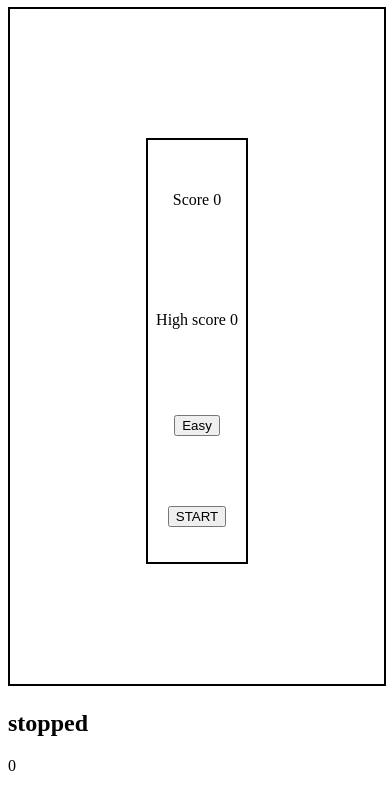
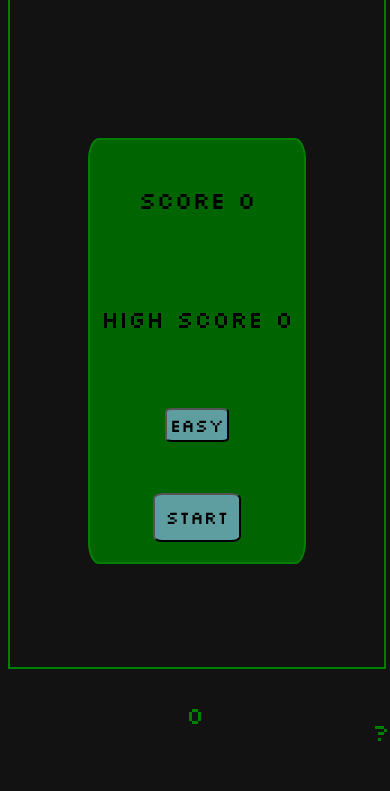
Before and after one commit to gergo-botragyi/gravity-game, a plain HTML site: page gravitacio.html in a window 390 px wide. Shown: the part 73-864 px from the top of the page. Drawn offline with Linux system fonts and the light colour scheme.

Commit message:
added css, animations and random starting movement

```diff
--- a/gravitacio.html
+++ b/gravitacio.html
@@ -4,6 +4,7 @@
     <meta charset="UTF-8" />
     <meta http-equiv="X-UA-Compatible" content="IE=edge" />
     <meta name="viewport" content="width=device-width, initial-scale=1.0" />
+    <link href="https://fonts.googleapis.com/css2?family=Silkscreen&display=swap" rel="stylesheet">
     <title>Gravitációs szimuláció</title>
 
     <link rel="stylesheet" href="style.css" />
@@ -18,10 +19,7 @@
 
       <svg width="96vw" height="80vh" id="vaszon"></svg>
 
-
-      <h2 id="winlose">stopped</h2>
-
-      <p><span id="score">0</span></p>
+      <p id="scoreholder"><span id="score">0</span></p>
     </div>
 
     <div id="floater">
@@ -41,5 +39,7 @@
       <button type="button" id="startbtn">START</button>
     </div>
 
+    <div id="help"><p>?</p></div>
+
   </body>
 </html>
--- a/script.js
+++ b/script.js
@@ -2,6 +2,7 @@ const container = vaszon.getBoundingClientRect();
 let counter;
 let hs = 0;
 let dif = "Easy";
+let directions = [-1.5,1.5];
 
 // SZIMULÁCIÓHOZ HASZNÁLT VÁLTOZÓK DEKLARÁCIÓJA
 
@@ -9,7 +10,9 @@ let galaxis = new Galaxis("Kistejút")
 let napocska;
 
 function inicializalas(){
-    napocska = new Egitest("Nap", 100, new Vektor(container.width/2, container.height/2), new Vektor(1, 1), "#FF0000", "#000000", galaxis);
+    let xdir = directions[Math.floor(Math.random()*directions.length)];
+    let ydir = directions[Math.floor(Math.random()*directions.length)];
+    napocska = new Egitest("Nap", 100, new Vektor(container.width/2, container.height/2), new Vektor(xdir, ydir), "#FF0000", "#000000", galaxis);
     vaszon.appendChild(napocska.svgobject);
 }
 
@@ -45,8 +48,10 @@ function update() {
     }
 }
 
+help.addEventListener("click", ()=>{window.alert("A játék célja, hogy a piros bolygót a zöld körvonallal jelölt területen belül minél tovább kell bent tartani más bolygók gravitációja segítségével!");})
+
 startbtn.addEventListener("click", start);
-dropbtn.addEventListener("click", ()=>{list.style.display = "block"})
+dropbtn.addEventListener("click", ()=>{list.style.display = "flex"; list.style.flexDirection = "row";})
 easy.addEventListener("click", difficulty);
 easy.diff = "Easy"
 medium.addEventListener("click", difficulty);
@@ -64,6 +69,7 @@ function start(){
     if(!running){
         floater.style.display = "none";
         floater.style.zIndex = "-100";
+        vaszon.style.pointerEvents = "auto";
         inicializalas();
         animationStart()
     }
@@ -73,7 +79,6 @@ function animationStart() {
     if (!running) {
         globalID = requestAnimationFrame(update);
         running = true;
-        winlose.innerHTML = "running";
         counter = 0;
     }
 }
@@ -81,7 +86,6 @@ function animationStart() {
 function animationStop() {
     if (running) {
         cancelAnimationFrame(globalID);
-        winlose.innerHTML = "stopped";
         running = false;
         deleteEverything();
         if(hs<counter){hs=counter; highScore.innerHTML = hs}
@@ -89,6 +93,7 @@ function animationStop() {
         counter = 0;
         floater.style.display = "flex"
         floater.style.zIndex = "100";
+        vaszon.style.pointerEvents = "none";
     }
 }
 
@@ -116,7 +121,7 @@ function bolygo_letevese(evt) {
             tomeg="5";
             break;
     }
-    let bolygocska = new Egitest("Hold"+galaxis.egitestei.length, parseFloat(tomeg), p, v, "#000000", "#000000", galaxis);
+    let bolygocska = new Egitest("Hold"+galaxis.egitestei.length, parseFloat(tomeg), p, v, "#5f5f5f", "#000000", galaxis);
     vaszon.appendChild(bolygocska.svgobject);
 }
 
--- a/style.css
+++ b/style.css
@@ -1,16 +1,21 @@
-svg{
-    border: solid black 2px;
+#vaszon{
+    border:2px solid green;
+    pointer-events: none;
 }
 
 #dropdown{
     position: relative;
-    display: inline-block;
+    display: flex;
+    padding: 5%;
+    flex-direction: column;
+    align-items: center;
 }
 
 #list{
     display: none;
     position: absolute;
-    z-index: 1000;
+    top: 75%;
+    margin-top: 2px;
 }
 
 #list button:hover {background-color: blue;}
@@ -21,19 +26,92 @@ svg{
     position: relative;
     margin: auto;
     padding: 0px;
+
+}
+
+@keyframes float {
+    from {top: 100%}
+    to {top: 25%;}
 }
 
 #floater{
     position: absolute;
-    margin: auto;
     width: 25%;
     height: 50%;
     top: 25%;
     left: 37.5%;
-    border: 2px solid black;
+    border: 2px solid green;
     z-index: 100;
     display: flex;
     flex-direction: column;
     justify-content: space-around;
     align-items: center;
+    border-radius: 5%;
+    background-color: darkgreen;
+    color: black;
+    animation-name: float;
+    animation-duration: 1.5s;
+    box-shadow: 0 0 1px rgba(0, 0, 0, 0);
 }
+
+@media only screen and (max-width: 900px){
+    #floater{
+        width: 35%;
+        left: 32.5%;
+    }
+}
+@media only screen and (max-width: 650px){
+    #floater{
+        width: 42%;
+        left: 29%;
+    }
+}
+@media only screen and (max-width: 550px){
+    #floater{
+        width: 47%;
+        left: 26.5%;
+    }
+}
+@media only screen and (max-width: 450px){
+    #floater{
+        width: 55%;
+        left: 22.5%;
+    }
+}
+
+#help{
+    position: absolute;
+    z-index: 1000;
+    bottom: 0;
+    right: 0;
+    cursor: pointer;
+}
+
+#scoreholder{
+    text-align: center;
+}
+
+h1{
+    text-align: center;
+    font-size:x-large;
+}
+
+body{
+    background-color:#121212;
+    color: green;
+    font-family: "Silkscreen", sans-serif;
+    font-size: x-large;
+    overflow: hidden;
+}
+
+#startbtn, #dropbtn{
+    padding: 5%;
+}
+
+button{
+    background-color: cadetblue;
+    border-radius: 11%;
+    margin: 0;
+    font-family: "Silkscreen", sans-serif;
+    font-size: large;
+}
```
